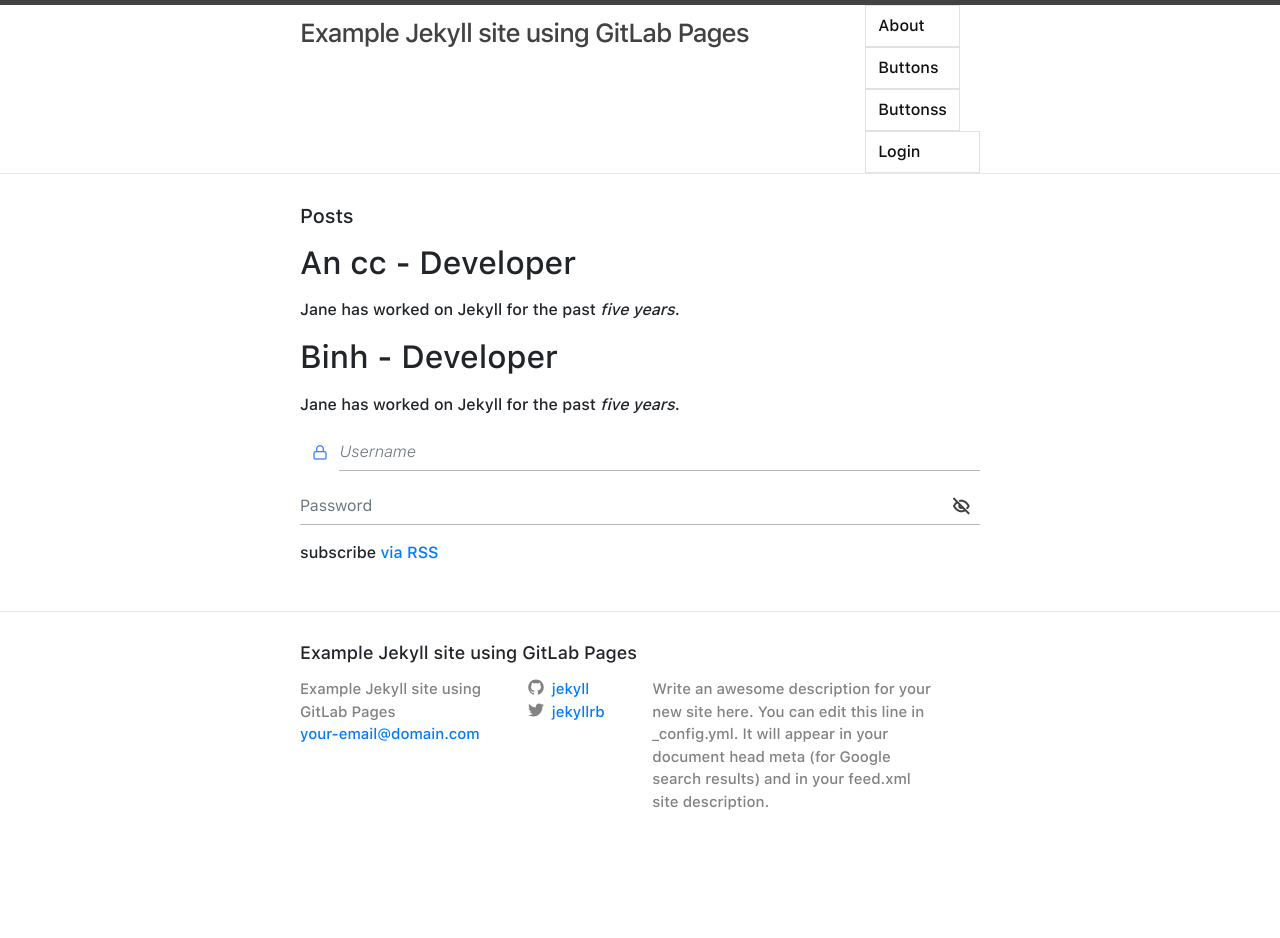
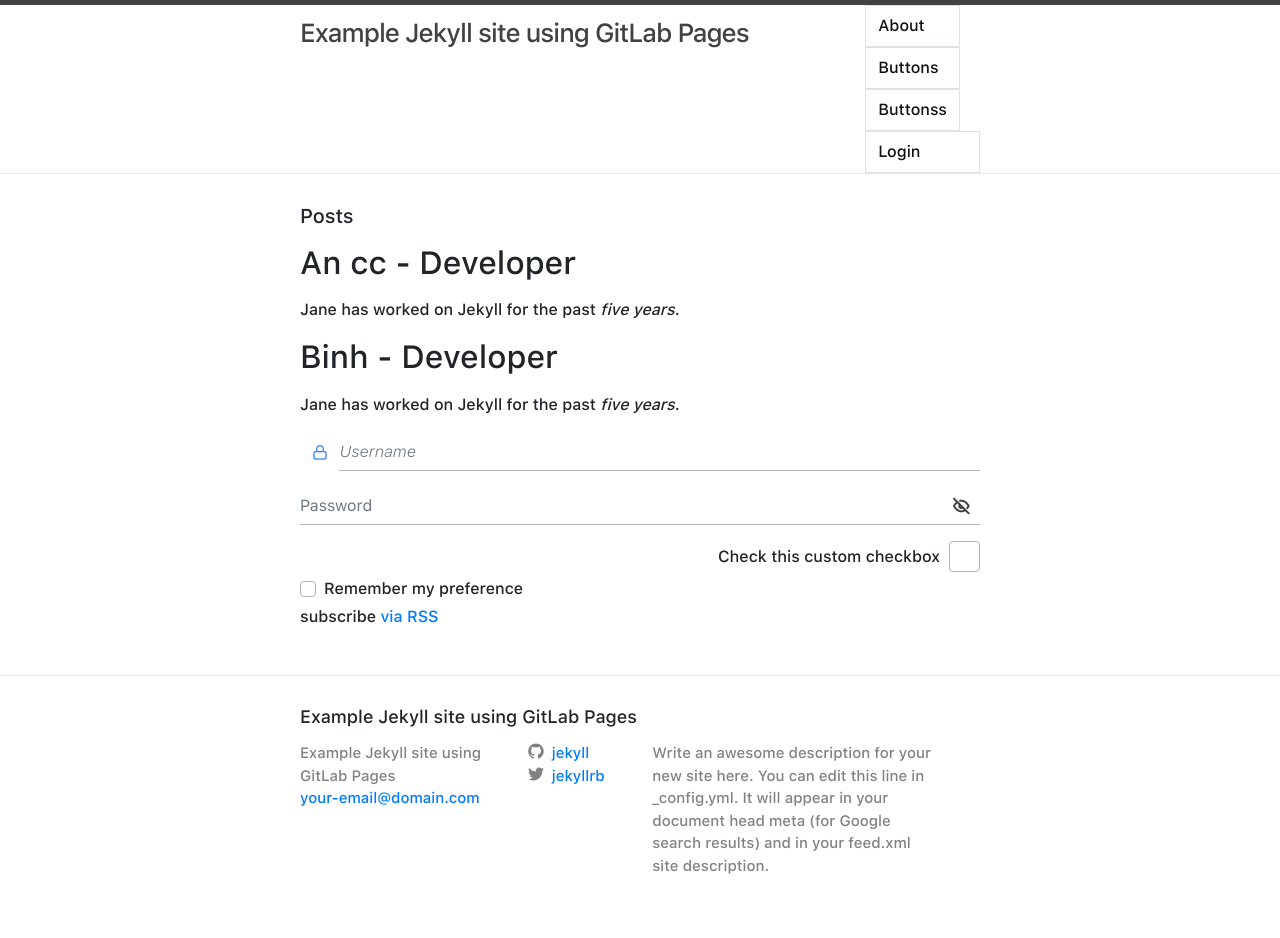
Before and after one commit to dzunglee/w3-style, a Jekyll site: the page built from index.html, in a window 1280 px wide. Built offline with Jekyll 4.4.1, drawn with Linux system fonts in a browser that asks for light colours; nearby versions of some CDN libraries; some web fonts are replaced; before the commit the page ends 900 px from its top, so only the background shows below that.

Commit message:
added large checkbox

```diff
--- /dev/null
+++ b/_sass/_w3-checkbox.sass
@@ -0,0 +1,16 @@
+.large-checkbox
+  padding-left: 2.5rem
+  line-height: 2rem
+  label::before,
+  label::after
+    top: 0
+    width: 1.938rem
+    height: 1.938rem
+  &.right-checkbox
+    padding-left: unset
+    padding-right: 2.5rem
+    text-align: right
+    label::before,
+    label::after
+      left: unset
+      right: -2.5rem
--- a/_sass/_w3-reset.sass
+++ b/_sass/_w3-reset.sass
@@ -11,3 +11,6 @@ input[type=number]:focus,
 [type=tel].form-control:focus,
 [contenteditable].form-control:focus
   box-shadow: inset 0 -1px 0 #ddd
+
+.custom-control-input:focus~.custom-control-label::before
+  box-shadow: none
--- a/_sass/_w3-style.sass
+++ b/_sass/_w3-style.sass
@@ -2,3 +2,4 @@
 @import "w3-variables"
 @import "w3-fonts"
 @import "w3-input"
+@import "w3-checkbox"
--- a/index.html
+++ b/index.html
@@ -33,6 +33,17 @@ layout: default
     <span class="icon icon-eye-off toggle-password"></span>
     <input type="password" class="form-control" placeholder="Password">
   </div>
+
+
+  <div class="custom-control custom-checkbox large-checkbox right-checkbox">
+    <input type="checkbox" class="custom-control-input" id="customCheck1">
+    <label class="custom-control-label" for="customCheck1">Check this custom checkbox</label>
+  </div>
+
+  <div class="custom-control custom-checkbox my-1 mr-sm-2">
+    <input type="checkbox" class="custom-control-input" id="customControlInline">
+    <label class="custom-control-label" for="customControlInline">Remember my preference</label>
+  </div>
   <p class="rss-subscribe">subscribe <a href="{{ "/feed.xml" | prepend: site.baseurl }}">via RSS</a></p>
 
 </div>
```
